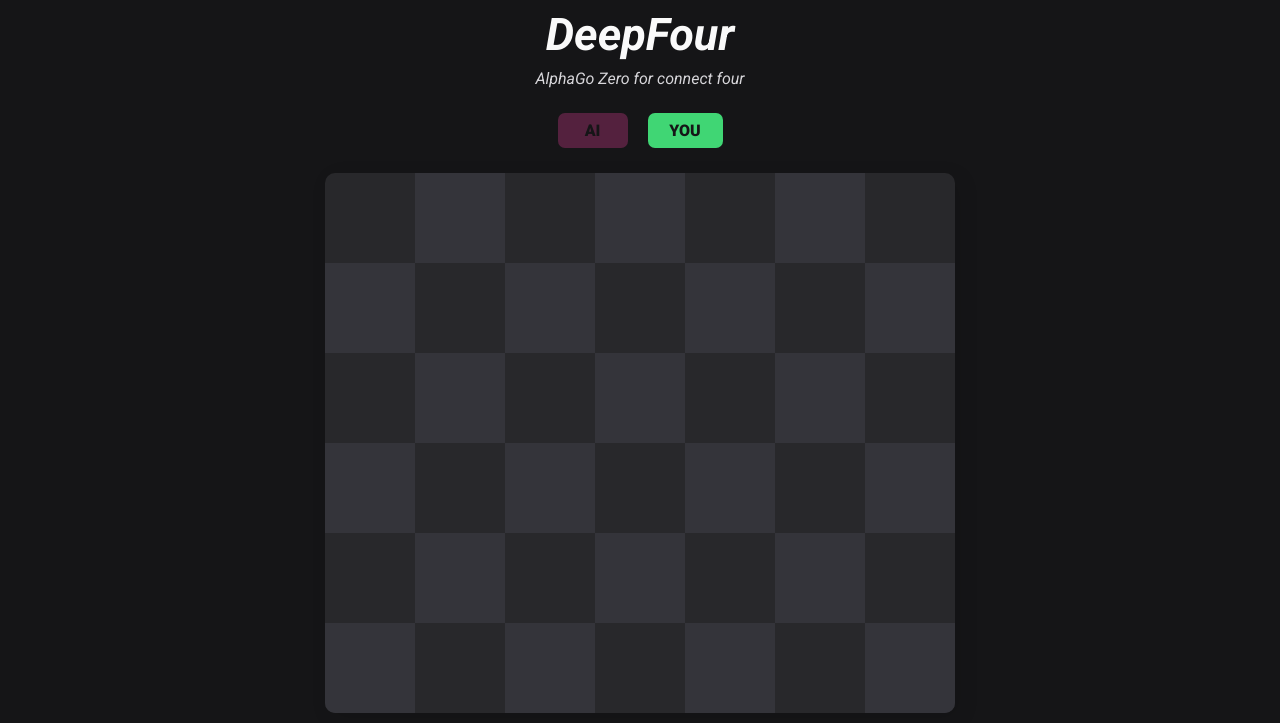
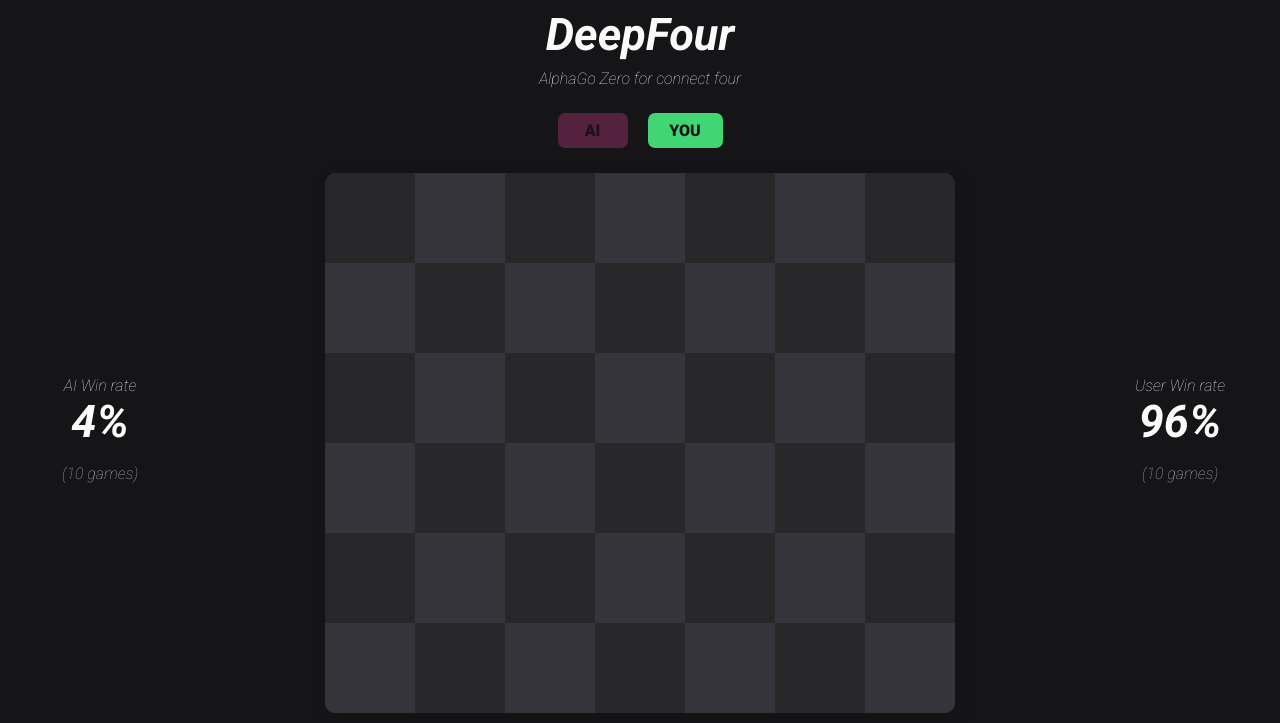
Before and after one commit to JulesHuisman/deep-learning, a Flask app: template web/templates/app.html in a window 1280 px wide. Shown: the top 723 px of the page. Run offline with Flask 2, Linux system fonts and the light colour scheme; the template is opened without the code that fills it: most values are stand-ins (such as "Sample title", 1, 10 or a date in 2020).

Commit message:
Added win rates

```diff
--- a/web/app.py
+++ b/web/app.py
@@ -1,3 +1,4 @@
+import os
 import numpy as np
 import tensorflow as tf
 
@@ -25,6 +26,9 @@ app = Flask(__name__,
             static_folder='static',
             template_folder='templates')
 
+def number_of_files(folder):
+    return len([name for name in os.listdir(os.path.join('results', folder)) if name.endswith('.npy')])
+
 @app.route('/play/ai', methods=['POST'])
 def ai_plays():
     flat_board = request.json['cells']
@@ -48,8 +52,13 @@ def human_plays():
     return response
 
 @app.route('/')
-def hello():
-    return render_template('app.html')
+def main():
+    ai_wins = number_of_files('wins')
+    ai_loss = number_of_files('losses')
+
+    win_rate = int(round((ai_wins / (ai_wins + ai_loss)) * 100))
+
+    return render_template('app.html', win_rate=win_rate, ai_wins=ai_wins, user_wins=ai_loss)
 
 if __name__ == '__main__':
     app.run(host='0.0.0.0')
--- a/web/static/css/stylesheet.css
+++ b/web/static/css/stylesheet.css
@@ -20,6 +20,28 @@ h4 {
     color: #d7d6da;
     font-weight: 100;
     margin: 0 0 25px 0;
+}
+
+#win-rate {
+    position: absolute;
+    width: 100px;
+    height: 100px;
+    left: 50px;
+}
+
+#win-rate h4 {
+    margin: 0;
+}
+
+#win-rate p {
+    color: #aaa9af;
+    font-weight: 100;
+    font-style: italic;
+}
+
+#win-rate.user {
+    left: auto;
+    right: 50px;
 }
 
 #win-screen {
@@ -63,6 +85,7 @@ h4 {
     border-radius: 7px;
     color: #151517;
     transition: opacity .3s ease;
+    font-weight: 700;
 }
 
 #turn-bar .turn.you {
--- a/web/templates/app.html
+++ b/web/templates/app.html
@@ -3,7 +3,7 @@
         <title>DeepFour</title>
         <link rel="stylesheet" href="/css/stylesheet.css">
         <link href="https://fonts.googleapis.com/css2?family=Bangers&display=swap" rel="stylesheet">
-        <link href="https://fonts.googleapis.com/css2?family=Roboto:ital,wght@0,900;1,400;1,700&display=swap" rel="stylesheet">
+        <link href="https://fonts.googleapis.com/css2?family=Roboto:ital,wght@0,900;1,400;1,700;1,100&display=swap" rel="stylesheet">
     </head>
     <body>
         <h1>DeepFour</h1>
@@ -11,6 +11,18 @@
 
         <div id="win-screen">
             <h1>You lost!</h1>
+        </div>
+
+        <div id="win-rate">
+            <h4>AI Win rate</h4>
+            <h1>{{win_rate}}%</h1>
+            <p>({{ai_wins}} games)</p>
+        </div>
+
+        <div id="win-rate" class="user">
+            <h4>User Win rate</h4>
+            <h1>{{100 - win_rate}}%</h1>
+            <p>({{user_wins}} games)</p>
         </div>
 
         <div id="turn-bar">
```
